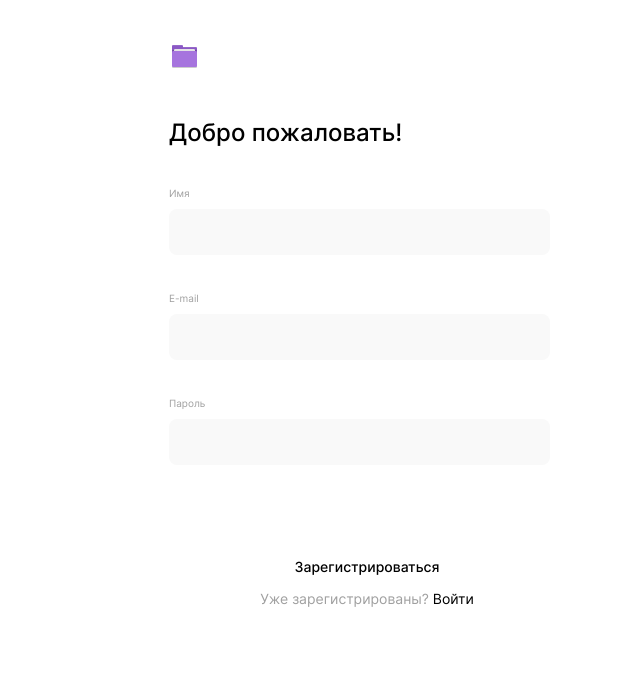
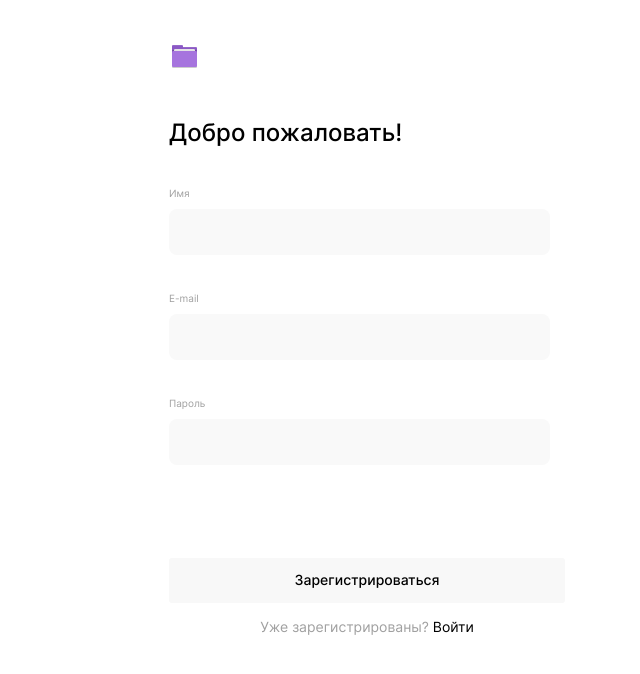
Before and after one commit to Lizaakishina/ReviewSite, a React (Create React App) app: page /signup in a window 1280 px wide. Shown: the top 674 px of the page, without its empty margins (273-913 px from the left). Built offline with nearby package versions, Linux system fonts and the light colour scheme.

Commit message:
fix: кнопки входа и регистрации

```diff
--- a/src/components/Login/Login.jsx
+++ b/src/components/Login/Login.jsx
@@ -60,7 +60,7 @@ const Login = ({history, onSubmit, errorMessageApi, isLoader, isButtonInactive})
             isValid={isValid}
           />
           <span className={`login__errorMessage ${!!errorMessageApi && "login__errorMessage_active"}`}>{errorMessageApi}</span>
-          <button className={`button form__button ${!isValid && "form__button_inactive"}`} disabled={!isValid && !isButtonInactive}>
+          <button className={`form__button ${!isValid && "form__button_inactive"}`} disabled={!isValid && !isButtonInactive}>
             {isLoader ? "Выполняется вход..." : "Войти"}
           </button>
         </form>
--- a/src/components/Register/Register.jsx
+++ b/src/components/Register/Register.jsx
@@ -73,7 +73,7 @@ const Register = ({history, onSubmit, errorMessageApi, isLoader, isButtonInactiv
             isValid={isValid}
           />
           <span className={`register__errorMessage ${!!errorMessageApi && "register__errorMessage_active"}`}>{errorMessageApi}</span>
-          <button className={`button form__button ${!isValid && "form__button_inactive"}`} disabled={!isValid && !isButtonInactive}>
+          <button className={`form__button ${!isValid && "form__button_inactive"}`} disabled={!isValid && !isButtonInactive}>
             {isLoader ? "Регистрация" : "Зарегистрироваться"}
           </button>
         </form>
--- a/src/utils/constants.js
+++ b/src/utils/constants.js
@@ -1,5 +1,4 @@
 export const JWT = 'jwt';
 export const CHECKBOX = 'checkbox';
 export const REGISTER_ERROR_MESSAGE = 'При регистрации пользователя произошла ошибка.';
-
 export const EMAIL_PATTERN = '^(?=.{1,64}@)[A-Za-z0-9_-]+(\\.[A-Za-z0-9_-]+)*@[^-][A-Za-z0-9-]+(\\.[A-Za-z0-9-]+)*(\\.[A-Za-z]{2,})$';
```
